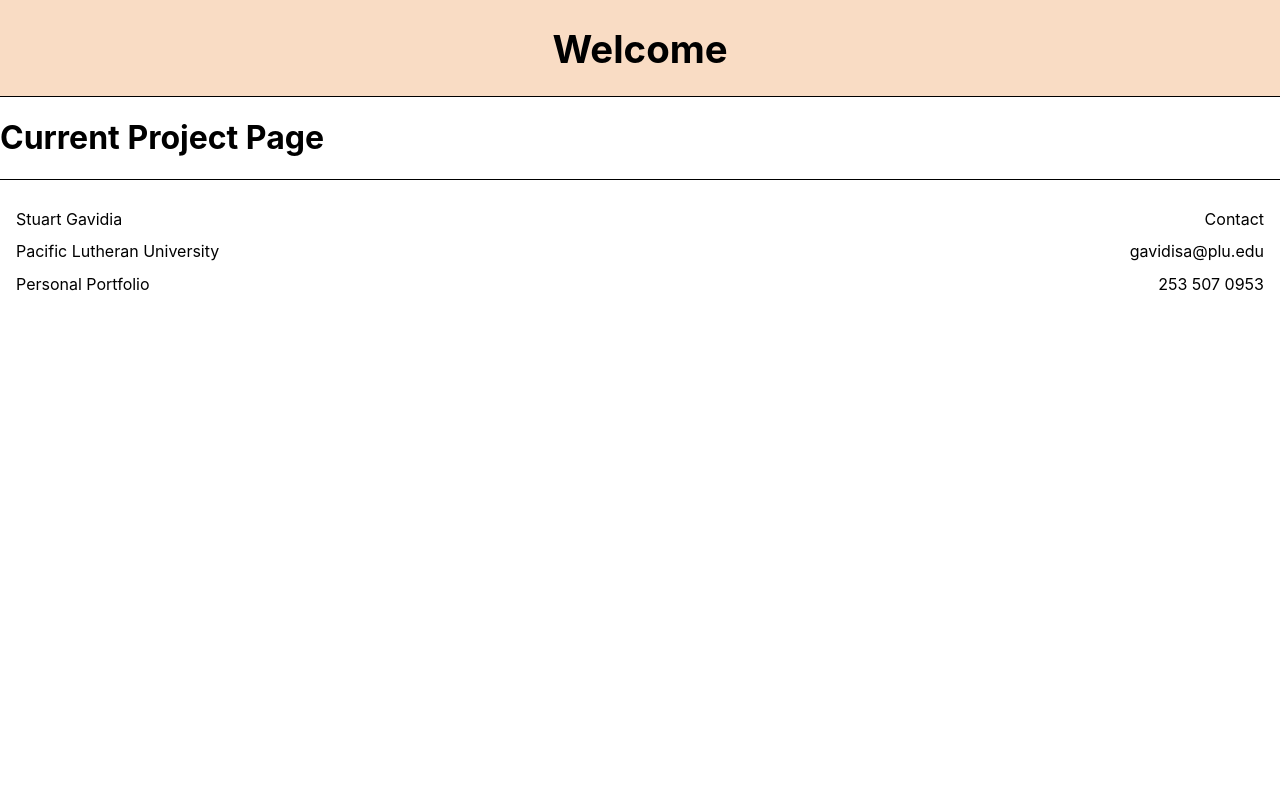
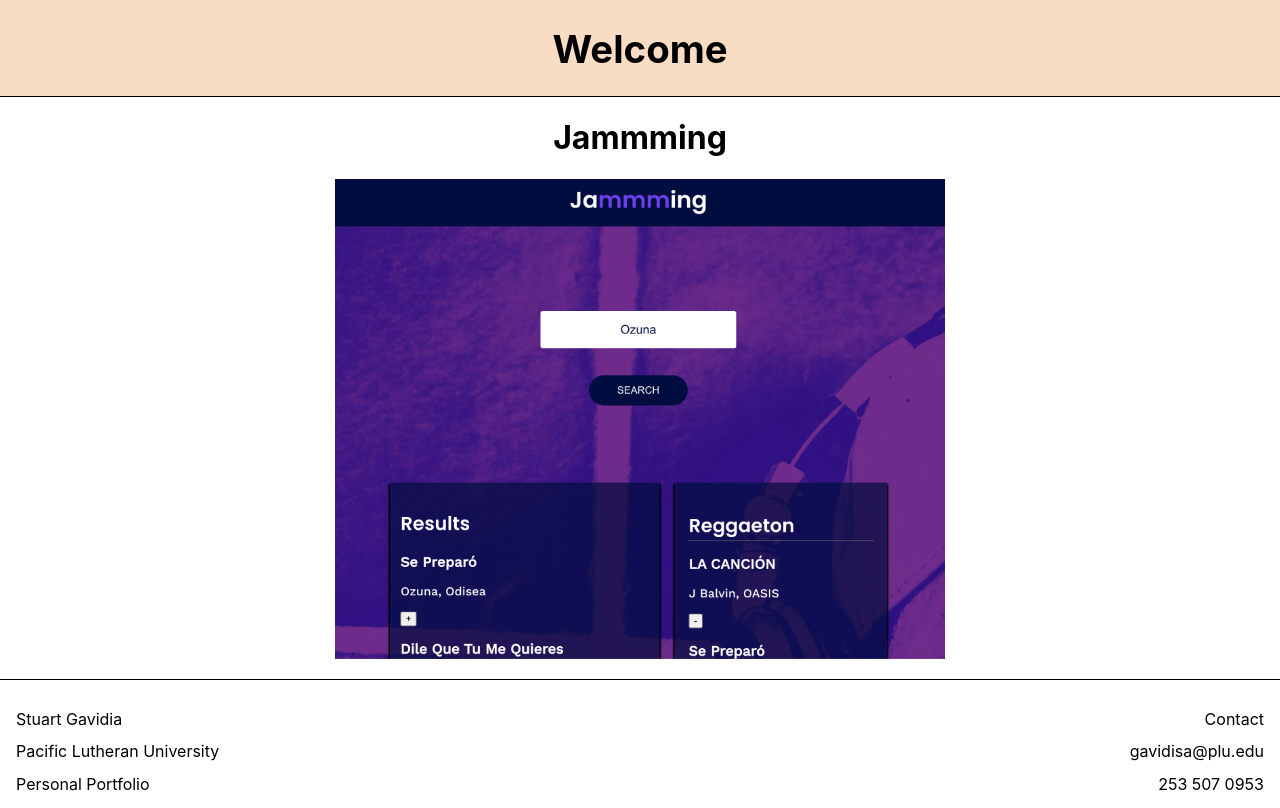
Before and after one commit to StuartGavidia/PortfolioWebsite, a React (Create React App) app: page /home/Jammming in a window 1280 px wide. Built offline with nearby package versions, Linux system fonts and the light colour scheme.

Commit message:
Implement CurrentProjectPage template

```diff
--- a/src/components/Info/Info.tsx
+++ b/src/components/Info/Info.tsx
@@ -12,7 +12,7 @@ const Info = () => {
                 <p>
                     Hey! I'm Stuart and I am a Computer Science Major (BS) at Pacific Lutheran University.
                     Welcome to my Portfolio where I outline projects I have created throughout my academic career. Feel
-                    free to contact me through my socials linked on my contact page!
+                    free to contact me through my socials at the bottom!
                 </p>
                 <hr style={{width: "50%"}}/>
             </div>
--- a/src/components/Project/Project.tsx
+++ b/src/components/Project/Project.tsx
@@ -9,7 +9,7 @@ const Project = (props:projectInfo) => {
                 <img src={`../../assets/images/${props.img_link}`} className="project-image" alt="bird"/>
             </div>
             <div className="project-description">
-                <h1>{props.info}</h1>
+                <h1>{props.title}</h1>
                 <p className="project-date">{props.date}</p>
                 <p className="project-technologies">{props.technologies}</p>
                 <p>{props.quickBio}</p>
--- a/src/pages/CurrentProjectPage/CurrentProjectPage.css
+++ b/src/pages/CurrentProjectPage/CurrentProjectPage.css
@@ -0,0 +1,8 @@
+.currentproject img {
+    height: 30rem;
+    width: auto;
+}
+
+.currentproject-title {
+    text-align: center
+}
--- a/src/pages/CurrentProjectPage/CurrentProjectPage.tsx
+++ b/src/pages/CurrentProjectPage/CurrentProjectPage.tsx
@@ -1,16 +1,41 @@
 import React from 'react'
 import './CurrentProjectPage.css'
-//import { useParams } from 'react-router-dom'
+import { useParams } from 'react-router-dom'
+import { projects } from '../../data'
 
 
 const CurrentProjectPage = () => {
 
-    //const {project} = useParams()
+    //grab project name
+    const { project } = useParams<{project: string}>()
 
+    //format project name to then grab title from object
+    const formatTitle = project.replace(/_/g, " ")
+
+    //grab corresponiding object from data
+    let index = 0
+    for(let i = 0; i < projects.length; i++){
+        if(projects[i].title === formatTitle){
+            index = i
+            break
+        }
+    }
+
+    const wholeProject = projects[index]
 
 
     return (
-        <h1>Current Project Page</h1>
+        <div className="currentproject">
+            <div className="currentproject-title">
+                <h1>{wholeProject.title}</h1>
+                <img src={`../../assets/images/${wholeProject.img_link}`} alt={wholeProject.title}/>
+            </div>
+            <div>
+                <p>{wholeProject.info.description1}</p>
+                <p>{wholeProject.info.description2}</p>
+                <p>{wholeProject.info.description3}</p>
+            </div>
+        </div>
     )
 }
 
--- a/src/pages/HomePage/HomePage.css
+++ b/src/pages/HomePage/HomePage.css
@@ -1,12 +1,32 @@
 .home {
-    height: 150rem;
+    height: 185rem;
     width: 100%;
 }
 
 .projects {
-    height: 90rem;
+    height: 130rem;
     width: 100%;
     background-color: #f9e5d8;
+    padding-top: 2rem;
+}
+
+.projects h2 {
+    margin: 0 auto;
+    width: 20%;
+    height: 4rem;
+    font-size: 3rem;
+    background-color: black;
+    text-align: center;
+    padding-top: 1rem;
+    color: white;
+}
+
+.projects-list {
     display: flex;
     flex-flow: row wrap;
 }
+
+.link {
+    text-decoration: none;
+    color: black;
+}
--- a/src/pages/HomePage/HomePage.tsx
+++ b/src/pages/HomePage/HomePage.tsx
@@ -4,21 +4,26 @@ import Project from '../../components/Project/Project'
 import Info from '../../components/Info/Info'
 import { projectInfo } from '../../interfaces'
 import { projects } from '../../data'
+import { Link } from 'react-router-dom'
 
 const HomePage = () => {
     return (
         <div className="home">
             <Info />
             <div className="projects">
+                <h2>Projects</h2>
+                <div className="projects-list">
                     {projects.map((proj:projectInfo) => {
-                    return <Project
-                    info={proj.info}
+                        return <Link to={`home/${proj.title.replace(/ /g, '_')}`} className="link"><Project
+                        title={proj.title}
                         date={proj.date}
                         technologies={proj.technologies}
                         quickBio={proj.quickBio}
                         img_link={proj.img_link}
-                    />
+                        info={proj.info}
+                        /></Link>
                     })}
+                </div>
             </div>
         </div>
     )
```
Lines whose indentation alone changed are shown as unchanged.
